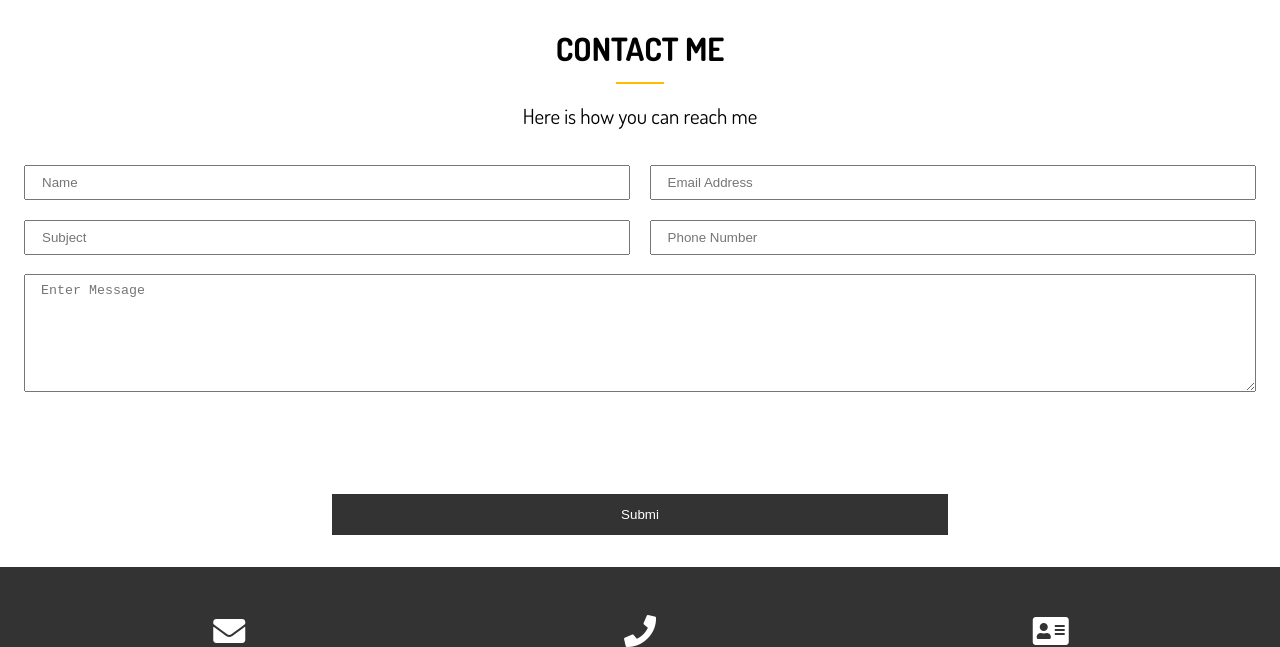
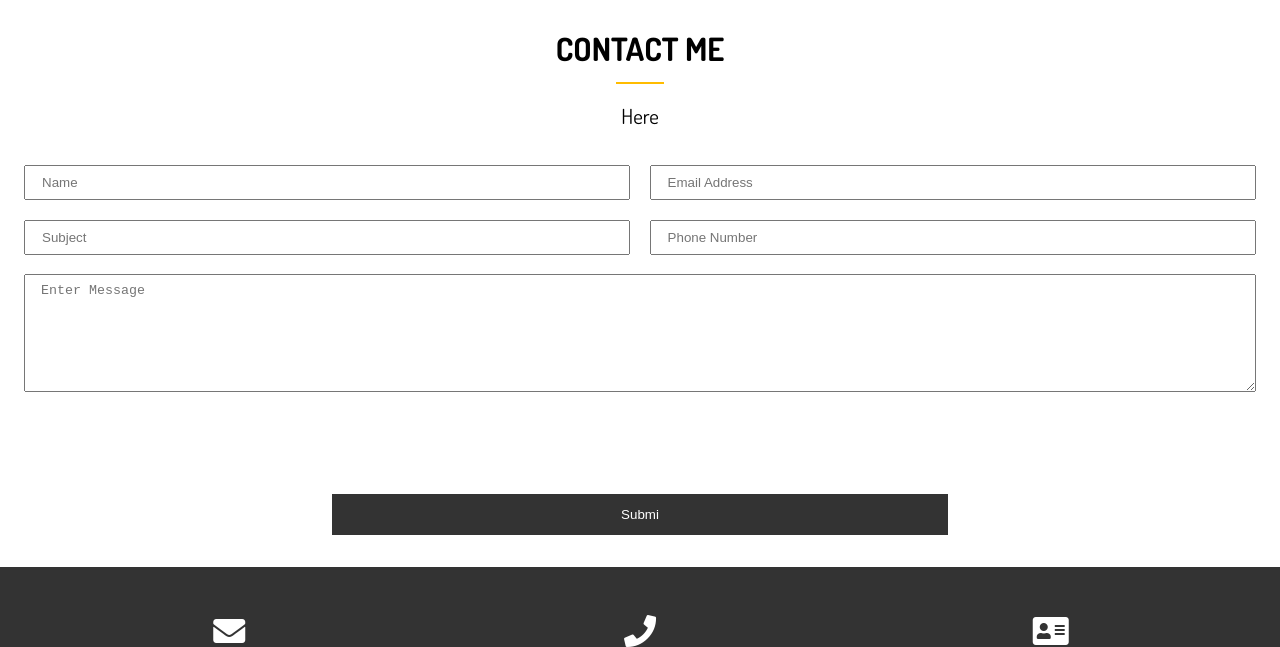
Before and after one commit to yashurastogi/portfolio_website, a plain HTML site: page dist/contact.html in a window 1280 px wide. Shown: the part 76-723 px from the top of the page. Drawn offline with Linux system fonts and the light colour scheme.

Commit message:
Update contact.html

```diff
--- a/dist/contact.html
+++ b/dist/contact.html
@@ -38,7 +38,7 @@
       <div class="container">
         <h2 class="section-title">Contact Me</h2>
         <div class="bottom-line"></div>
-        <p class="lead">Here is how you can reach me</p>
+        <p class="lead">Here </p>
         <form method="POST" data-netlify="true" data-netlify-recaptcha="true">
           <div class="text-feilds">
             <input
```
